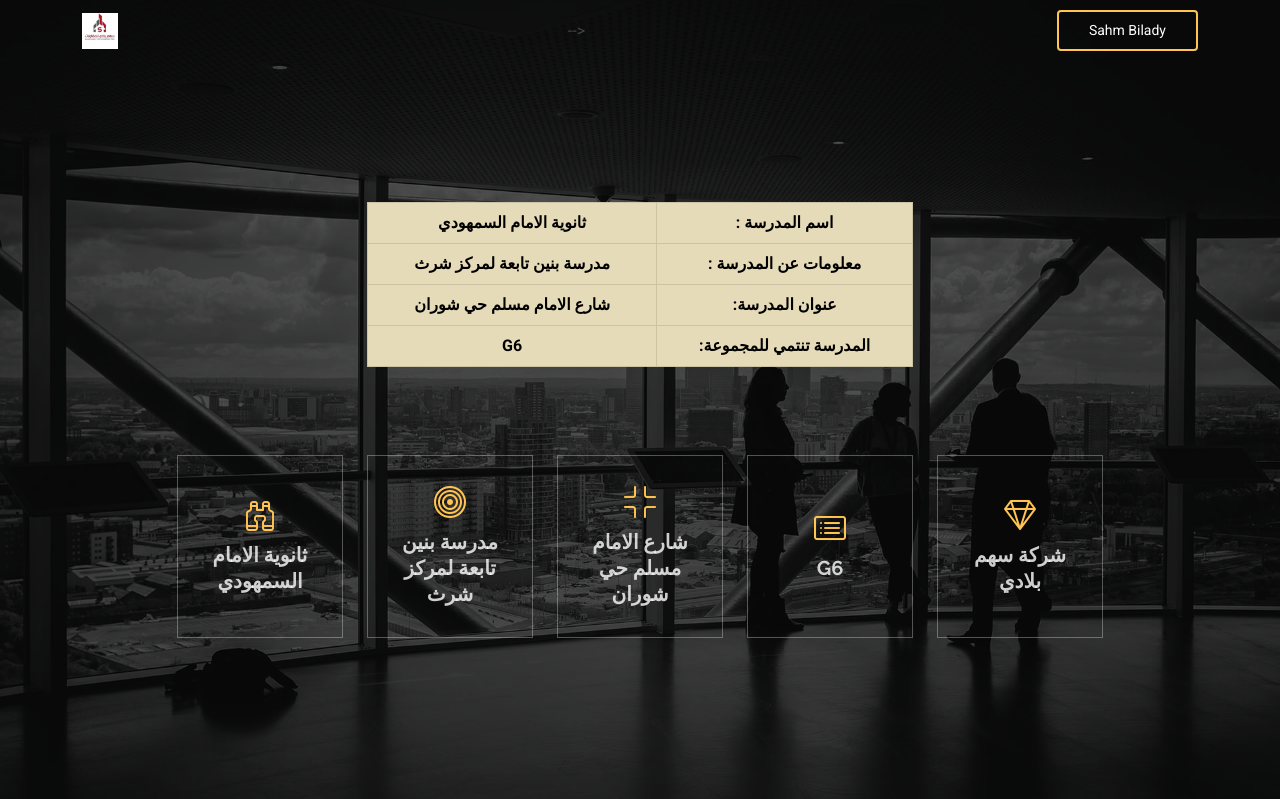
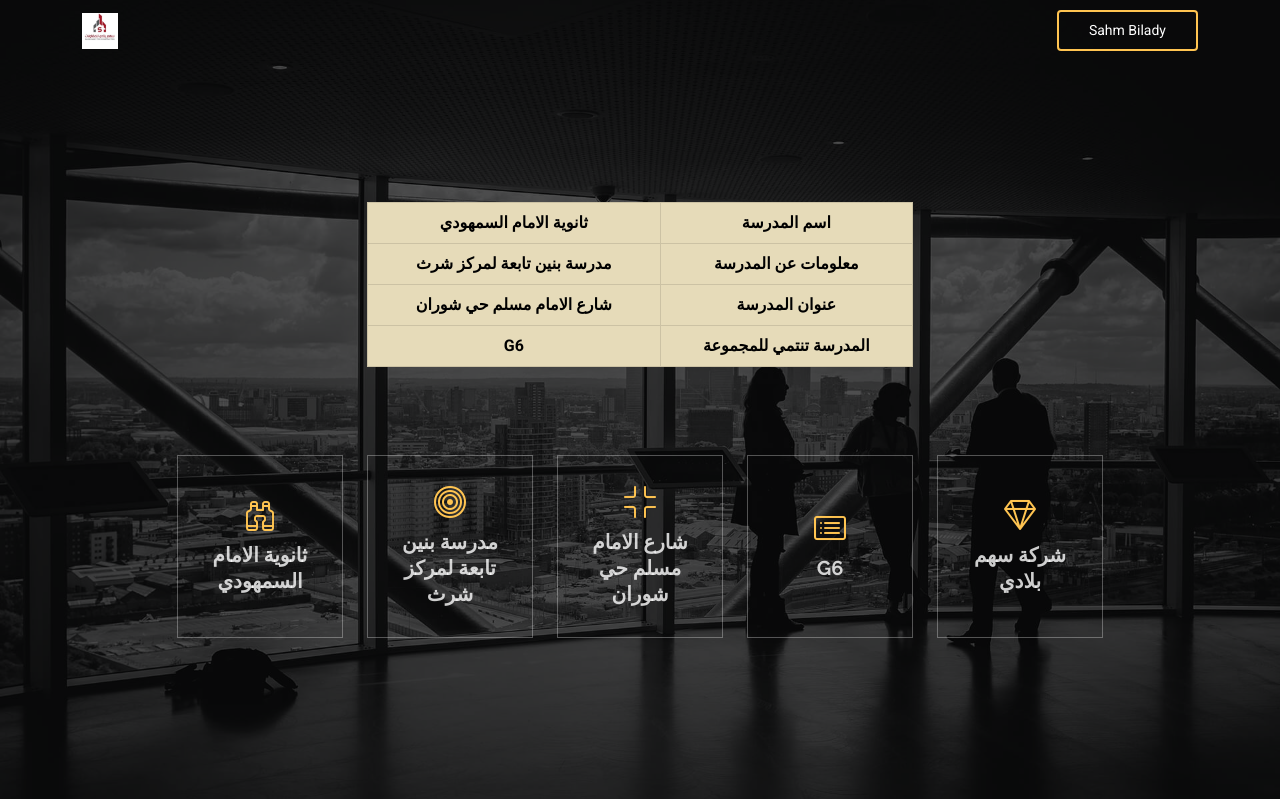
Before and after one commit to abdofaredd/Sahmbilady, a Django app: page /schools/index/1/ in a window 1280 px wide. Shown: the top 799 px of the page. Run offline with Django 5.2, Linux system fonts and the light colour scheme; data comes from the database, SQL or seed files in the repository; both versions use the stored data as it was after the commit; lists and menus that the app fills with data are empty; some libraries are stand-ins or nearby versions.

Commit message:
thirddd commit

```diff
--- a/Schools/templates/index.html
+++ b/Schools/templates/index.html
@@ -58,7 +58,7 @@
           <li><a href="#services">Services</a></li>
           <li><a href="#portfolio">Portfolio</a></li>
           <li><a href="#team">Team</a></li>
-          <!-- <li class="dropdown"><a href="#"><span>Dropdown</span> <i class="bi bi-chevron-down toggle-dropdown"></i></a>
+           <li class="dropdown"><a href="#"><span>Dropdown</span> <i class="bi bi-chevron-down toggle-dropdown"></i></a>
             <ul>
               <li><a href="#">Dropdown 1</a></li>
               <li class="dropdown"><a href="#"><span>Deep Dropdown</span> <i class="bi bi-chevron-down toggle-dropdown"></i></a>
@@ -76,7 +76,7 @@
             </ul>
           </li> -->
           <!-- <li><a href="#">Contact</a></li> -->
-        <!-- </ul> --> -->
+        <!-- </ul> -->
         <i class="mobile-nav-toggle d-xl-none bi bi-list"></i>
       </nav>
 
@@ -99,29 +99,29 @@
 
 
 
-            <table class="table table-bordered table-warning table-active">
-<tbody>
+            <table class="table table-bordered table-warning table-active ">
+<tbody class="bg-black">
   <tr>
 
-    <th> {{school.name}}</th>
-    <th>: اسم المدرسة </th>
+    <th class=""> {{school.name}}</th>
+    <th> اسم المدرسة </th>
   </tr>
 
   <tr>
 
     <th> {{school.description}}</th>
-    <th>: معلومات عن المدرسة </th>
+    <th> معلومات عن المدرسة </th>
   </tr>
 
   <tr>
     <th> {{school.address}}</th>
-    <th> :عنوان المدرسة </th>
+    <th> عنوان المدرسة </th>
 
   </tr>
 
   <tr>
     <th> {{school.school_group}}</th>
-    <th>:المدرسة تنتمي للمجموعة </th>
+    <th>المدرسة تنتمي للمجموعة </th>
 
   </tr>
 </tbody>
--- a/static/assets/css/main.css
+++ b/static/assets/css/main.css
@@ -1715,3 +1715,6 @@ section,
 .starter-section {
   /* Add your styles here */
 }
+.custom-transparent {
+  background-color: rgba(255, 255, 255, 0.25); /* Adjust the opacity as needed */
+}
```
Also changed, not shown: db.sqlite3.
